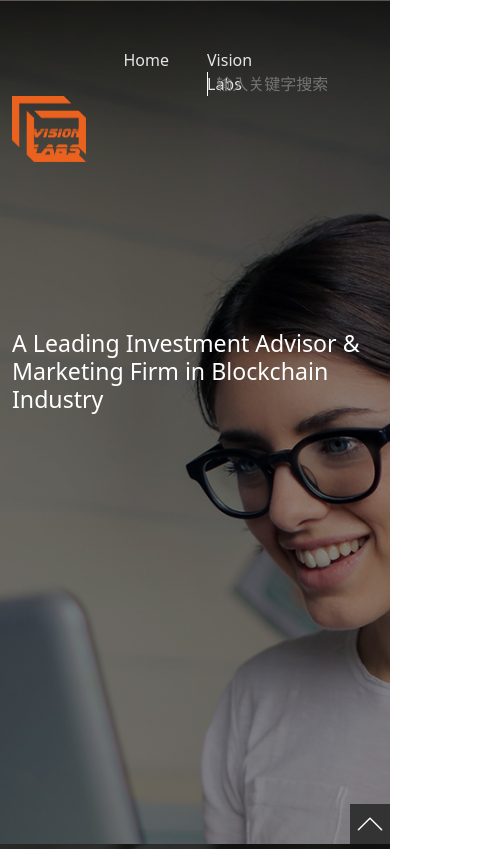
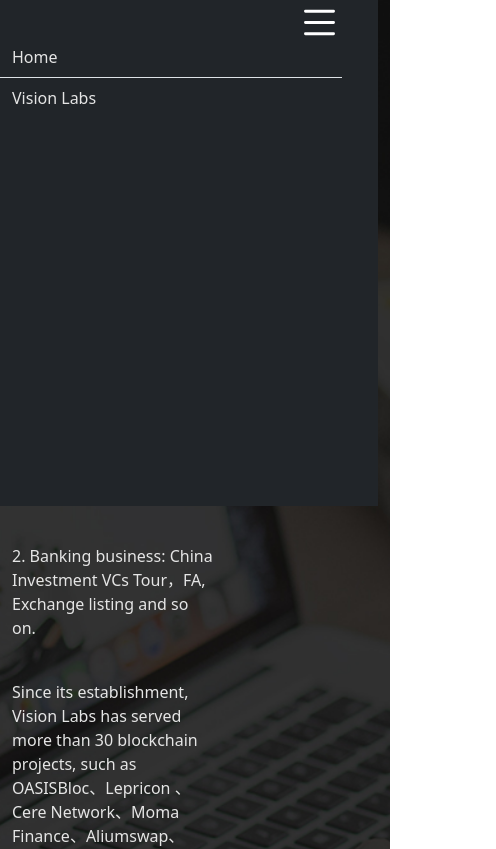
Before and after one commit to madilraza/blockchain-invision, a React (Create React App) app: page /about in a window 390 px wide. Shown: the top 849 px of the page, 496 px wide, since content can reach past the window. Built offline with nearby package versions, Linux system fonts and the light colour scheme.

Commit message:
just carousel pending

```diff
--- a/src/App.js
+++ b/src/App.js
@@ -1,10 +1,21 @@
 import "./App.css";
 import Home from "./pages/home";
+import About from "./pages/about";
+import { BrowserRouter as Router, Route, Switch } from "react-router-dom";
 
 function App() {
   return (
     <div className="App">
-      <Home />
+      <Router>
+        <Switch>
+          <Route exact path="/">
+            <Home />
+          </Route>
+          <Route path="/about">
+            <About />
+          </Route>
+        </Switch>
+      </Router>
     </div>
   );
 }
--- a/src/components/Header/index.js
+++ b/src/components/Header/index.js
@@ -1,26 +1,70 @@
-import React from "react";
+import React, { useState } from "react";
+import { Link } from "react-router-dom";
 import "./style.css";
 
 function Header() {
+  const [mobileNavOpen, setMobileNavOpen] = useState(true);
+
   return (
     <div className="header">
       <div className="container">
-        <div className="row pt-5">
-          <div className="col-3 d-flex justify-content-center">
+        <div className="row pt-md-5">
+          <div className="col-9 col-md-3 d-flex justify-content-start justify-content-md-center align-items-start align-items-md-center">
             <img
               src="assets/images/logo.png"
               alt=""
-              className="img-fluid pt-5"
+              className="img-fluid pt-md-5"
               width="150px"
             />
           </div>
-          <div className="col-3  d-flex justify-content-center">
-            <a href="/">Home</a>
+          <div className="col-3 d-flex d-md-none justify-content-end align-items-start">
+            <button
+              className="deadStyleBtn"
+              onClick={() => setMobileNavOpen(!mobileNavOpen)}
+            >
+              <img
+                src="assets/images/list.svg"
+                alt=""
+                className="img-fluid pt-md-5"
+                width="45px"
+                style={{ filter: "invert()" }}
+              />
+            </button>
           </div>
-          <div className="col-3  d-flex justify-content-center">
-            <a href="/">Vision Labs</a>
+          <div
+            className={`row ${
+              mobileNavOpen ? "d-flex" : "d-none"
+            } d-md-none position-absolute justify-content-start align-items-start top-0 left-0 mobileNav bg-dark`}
+            style={{ zIndex: 15 }}
+          >
+            <div className="row justify-content-end">
+              <button
+                className="deadStyleBtn d-flex justify-content-end pe-0 me-0"
+                onClick={() => setMobileNavOpen(!mobileNavOpen)}
+              >
+                <img
+                  src="assets/images/list.svg"
+                  alt=""
+                  className="img-fluid pt-md-5"
+                  width="45px"
+                  style={{ filter: "invert()" }}
+                />
+              </button>
+              <div className="col-12 border-bottom pb-2">
+                <Link to="/">Home</Link>
+              </div>
+              <div className="col-12 pt-2">
+                <Link to="/about">Vision Labs</Link>
+              </div>
+            </div>
           </div>
-          <div className="col-3  d-flex justify-content-center align-items-start pt-4">
+          <div className="col-3 d-none d-md-flex justify-content-center">
+            <Link to="/">Home</Link>
+          </div>
+          <div className="col-3  d-none d-md-flex justify-content-center">
+            <Link to="/about">Vision Labs</Link>
+          </div>
+          <div className="col-3  d-none d-md-flex justify-content-center align-items-start pt-4">
             <input type="text" placeholder="输入关键字搜索" className="px-2" />
             <button className="deadStyleBtn">
               <img
--- a/src/components/Header/style.css
+++ b/src/components/Header/style.css
@@ -10,3 +10,7 @@
 .header .header__searchIcon {
   filter: invert();
 }
+.mobileNav {
+  width: 100vw;
+  height: 60vh;
+}
--- /dev/null
+++ b/src/pages/about/index.js
@@ -0,0 +1,56 @@
+import React from "react";
+import "./style.css";
+import Header from "../../components/Header";
+
+function About() {
+  return (
+    <div className="home">
+      <div className="home__about">
+        <Header />
+        <div className="container py-5">
+          <h1 className="text-orange fw-normal">About us</h1>
+          <div className="row">
+            <div className="col-7">
+              <br />
+              <p>
+                Vision Labs is a leading investment advisor & marketing firm in
+                blockchain industry. Our main business includes:
+              </p>
+              <br />
+              <p>
+                1.Brand management & Marketing: Brand consultation, PR, Meet-up,
+                Community Building.
+              </p>
+              <br />
+              <p>
+                2. Banking business: China Investment VCs Tour，FA, Exchange
+                listing and so on.
+              </p>
+              <br />
+              <p>
+                Since its establishment, Vision Labs has served more than 30
+                blockchain projects, such as OASISBloc、Lepricon 、Cere
+                Network、Moma Finance、Aliumswap、Roseon、Labs、 Torum and so
+                on. Focus on providing marketing and business consulting
+                services for valuable blockchain projects, helping projects
+                build brands, export content, and interact with the community,
+                while the company's collaborative resources include top
+                investment institutions and exchanges.
+              </p>
+            </div>
+            <div className="col-5 d-flex justify-content-center align-items-start">
+              <img
+                src="assets/images/logo.png"
+                alt=""
+                className="img-fluid pt-5"
+                width="300px"
+              />
+            </div>
+          </div>
+        </div>
+      </div>
+    </div>
+  );
+}
+
+export default About;
```
Also changed, not shown: src/pages/home/index.js (+28 -23 lines), public/assets/images/list.svg (added), src/pages/about/style.css (added).
